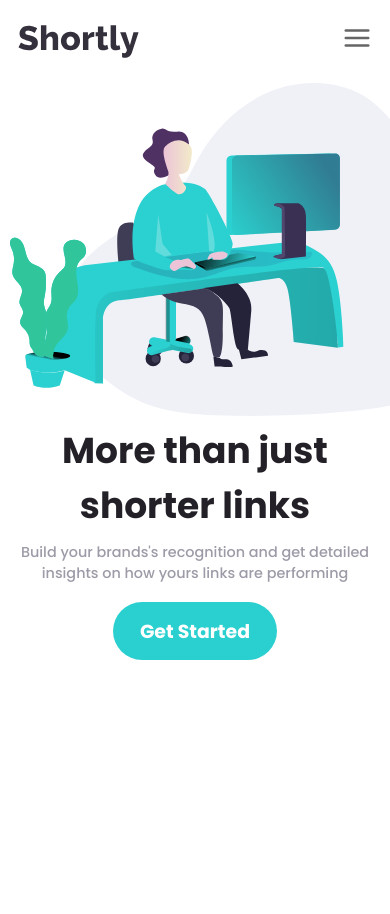
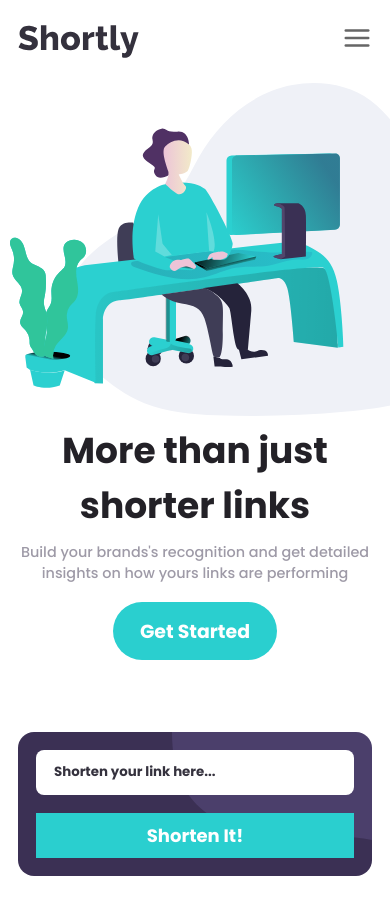
Before and after one commit to davifelix5/shortly, a React (Vite) app: page / in a window 390 px wide. Shown: the top 914 px of the page. Before the commit the page ends 859 px from the top, so only its background shows below. Built offline with nearby package versions, Linux system fonts and the light colour scheme.

Commit message:
feature: mobile Form ready

```diff
--- a/src/App.jsx
+++ b/src/App.jsx
@@ -1,5 +1,6 @@
 import Header from './components/Header'
 import Hero from './components/Hero'
+import Form from './components/Form'
 
 import { ThemeProvider } from 'styled-components'
 
@@ -10,6 +11,7 @@ export default function App() {
     <ThemeProvider theme={theme}>
       <Header />
       <Hero />
+      <Form />
     </ThemeProvider>
   )
 }
--- /dev/null
+++ b/src/components/Form/index.jsx
@@ -0,0 +1,21 @@
+import React from 'react'
+
+import {
+  Container,
+  Input,
+  Button
+} from './styles'
+
+export default function Form() {
+
+  function handleShortenSubmit(event) {
+    event.preventDefault()
+  }
+
+  return (
+    <Container onSubmit={handleShortenSubmit}>
+      <Input placeholder="Shorten your link here..." />
+      <Button type="submit">Shorten It!</Button>
+    </Container>
+  )
+}
--- /dev/null
+++ b/src/components/Form/styles.js
@@ -0,0 +1,35 @@
+import styled from 'styled-components'
+
+const mobileFormBackgroundUrl = 'src/assets/images/bg-shorten-mobile.svg'
+const formBackgroundUrl = 'src/assets/images/bg-shorten-desktop.svg'
+
+export const Container = styled.form`
+  background: ${({theme}) => theme.primaryViolet } url(${mobileFormBackgroundUrl}) no-repeat top right / 200px;
+  border-radius: 16px;
+  margin: 4rem 1rem;
+  padding: 1rem;
+`
+
+export const Input = styled.input`
+  width: 100%;
+  height: 2.5rem;
+  padding: 1rem;
+  margin-bottom: 1rem;
+  border-radius: 8px;
+  &::placeholder {
+    color: ${({theme}) => theme.veryDarkBlue };
+    font-weight: bold;
+  }
+  &:focus {
+    outline: 3px solid ${({theme}) => theme.primaryCyan };
+  }
+`
+
+export const Button = styled.button`
+  width: 100%;
+  height: 2.5rem;
+  font-weight: bold;
+  background-color: ${({theme}) => theme.primaryCyan };
+  color: #FFF;
+  font-size: 1rem;
+`
```
